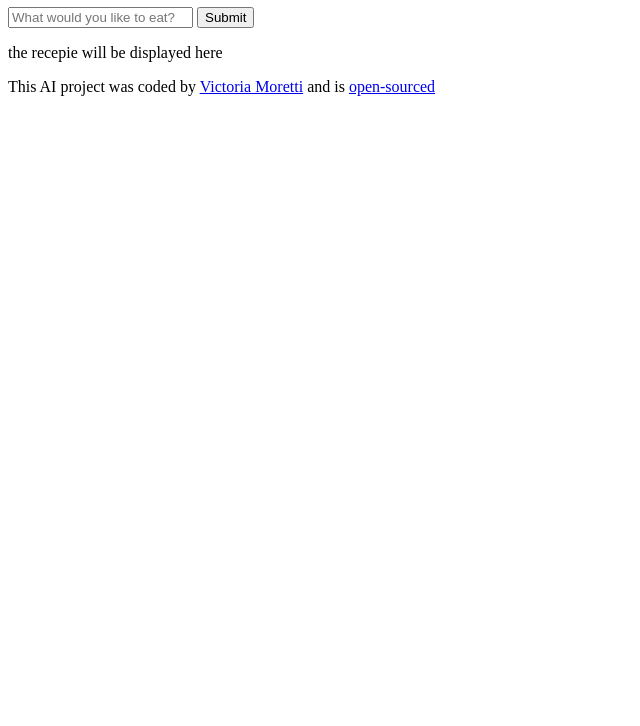
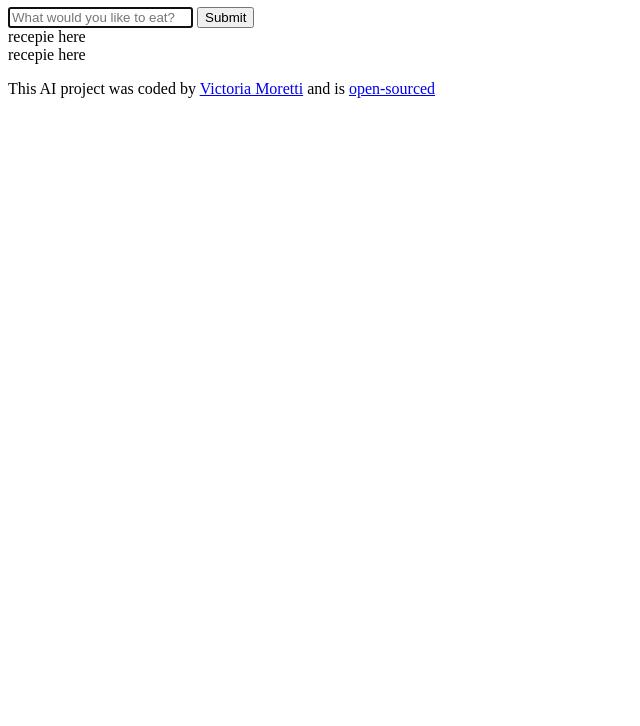
Before and after one commit to vickymoretti/AI-recepie-generator, a plain HTML site: page index.html in a window 1280 px wide. Shown: the part 74-800 px from the top of the page, without its empty margins (0-640 px from the left). Drawn offline with Linux system fonts and the light colour scheme.

Commit message:
completing the form

```diff
--- a/index.html
+++ b/index.html
@@ -12,10 +12,20 @@
 		</header>
 		<main>
 			<form action="">
-				<input type="text" placeholder="What would you like to eat?" />
+				<input
+					type="text"
+					placeholder="What would you like to eat?"
+					autofocus
+					required
+					autocomplete="off"
+				/>
 				<input type="button" value="Submit" />
 			</form>
-			<p>the recepie will be displayed here</p>
+			<div>
+				recepie here
+				<br />
+				recepie here
+			</div>
 		</main>
 		<footer>
 			<p
```
